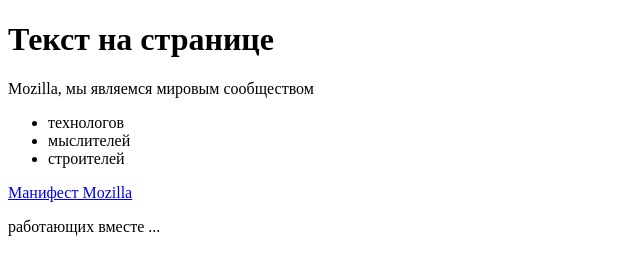
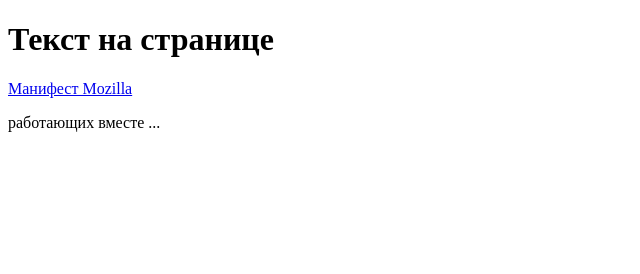
Before and after one commit to Qjsderful/Light, a plain HTML site: page Index.html in a window 1280 px wide. Shown: the whole page, without its empty margins (0-640 px from the left). Drawn offline with Linux system fonts and the light colour scheme.

Commit message:
mod index

```diff
--- a/Index.html
+++ b/Index.html
@@ -6,13 +6,6 @@
 </head>
 <body>
 <h1> Текст на странице </h1>
-<p>Mozilla, мы являемся мировым сообществом</p>
-
-<ul>
-  <li>технологов</li>
-  <li>мыслителей</li>
-  <li>строителей</li>
-</ul>
 
 <a href="https://www.mozilla.org/ru/about/manifesto/details/">Манифест Mozilla</a>
 <p>работающих вместе ... </p>
```
